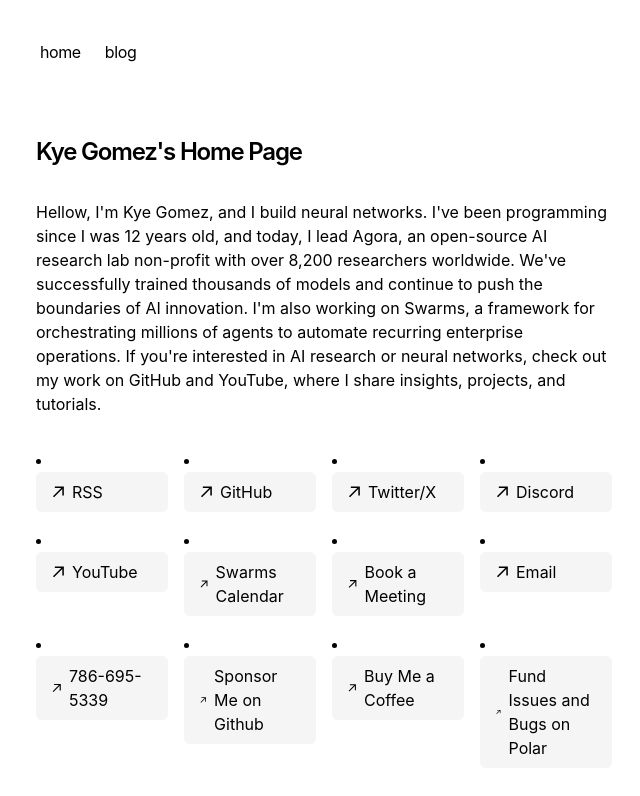
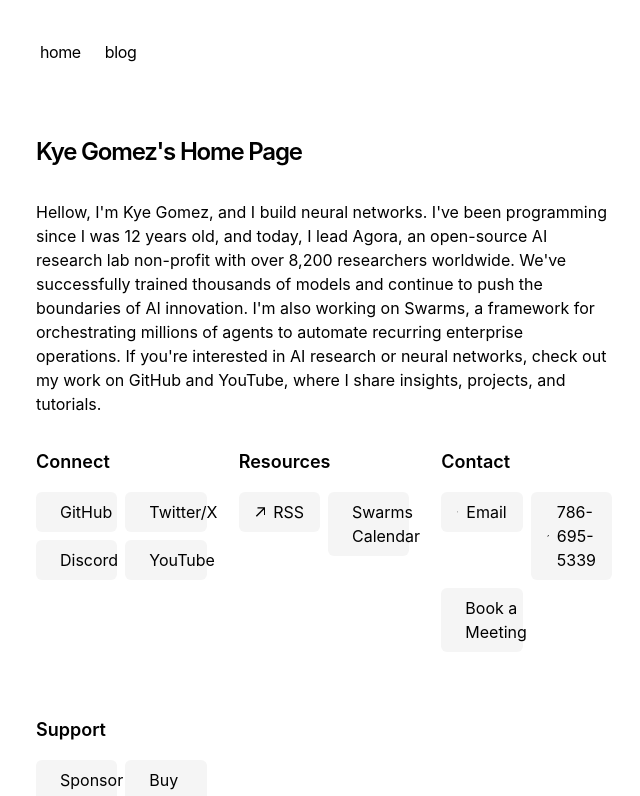
Before and after one commit to kyegomez/kyegomez-com, a Next.js app: page / in a window 1280 px wide. Shown: the top 796 px of the page, without its empty margins (316-956 px from the left). Built offline with nearby package versions, Linux system fonts and the light colour scheme.

Commit message:
[CLEANUP]

```diff
--- a/app/components/footer.tsx
+++ b/app/components/footer.tsx
@@ -30,21 +30,39 @@
     </li>
   );
 
+  const CategorySection = ({ title, children }: { title: string; children: React.ReactNode }) => (
+    <div className="mb-8">
+      <h3 className="mb-4 text-lg font-semibold">{title}</h3>
+      <ul className="grid grid-cols-1 gap-2 sm:grid-cols-2">{children}</ul>
+    </div>
+  );
+
   return (
     <footer className="mb-16">
-      <div className="grid grid-cols-1 gap-4 sm:grid-cols-2 md:grid-cols-4">
-        <LinkButton href="/rss" text="RSS" />
+      <div className="grid grid-cols-1 gap-8 md:grid-cols-2 lg:grid-cols-3">
+        <CategorySection title="Connect">
           <LinkButton href="https://github.com/kyegomez" text="GitHub" />
           <LinkButton href="https://x.com/KyeGomezB" text="Twitter/X" />
           <LinkButton href="https://discord.gg/agora-999382051935506503" text="Discord" />
           <LinkButton href="https://www.youtube.com/@kyegomez3242" text="YouTube" />
+        </CategorySection>
+
+        <CategorySection title="Resources">
+          <LinkButton href="/rss" text="RSS" />
           <LinkButton href="https://lu.ma/swarms_calendar" text="Swarms Calendar" />
-        <LinkButton href="https://cal.com/swarms" text="Book a Meeting" />
+        </CategorySection>
+
+        <CategorySection title="Contact">
           <LinkButton href="mailto:kye@kyegomez.com" text="Email" />
           <LinkButton href="tel:+17866955339" text="786-695-5339" />
-        <LinkButton href="https://github.com/sponsors/kyegomez" text="Sponsor Me on Github" />
+          <LinkButton href="https://cal.com/swarms" text="Book a Meeting" />
+        </CategorySection>
+
+        <CategorySection title="Support">
+          <LinkButton href="https://github.com/sponsors/kyegomez" text="Sponsor on Github" />
           <LinkButton href="https://buymeacoffee.com/kyegomez" text="Buy Me a Coffee" />
-        <LinkButton href="https://polar.sh/kyegomez/" text="Fund Issues and Bugs on Polar" />
+          <LinkButton href="https://polar.sh/kyegomez/" text="Fund Issues on Polar" />
+        </CategorySection>
       </div>
       <p className="mt-8 text-center text-neutral-600 dark:text-neutral-300">
         © {new Date().getFullYear()} MIT Licensed
```
Lines whose indentation alone changed are shown as unchanged.
